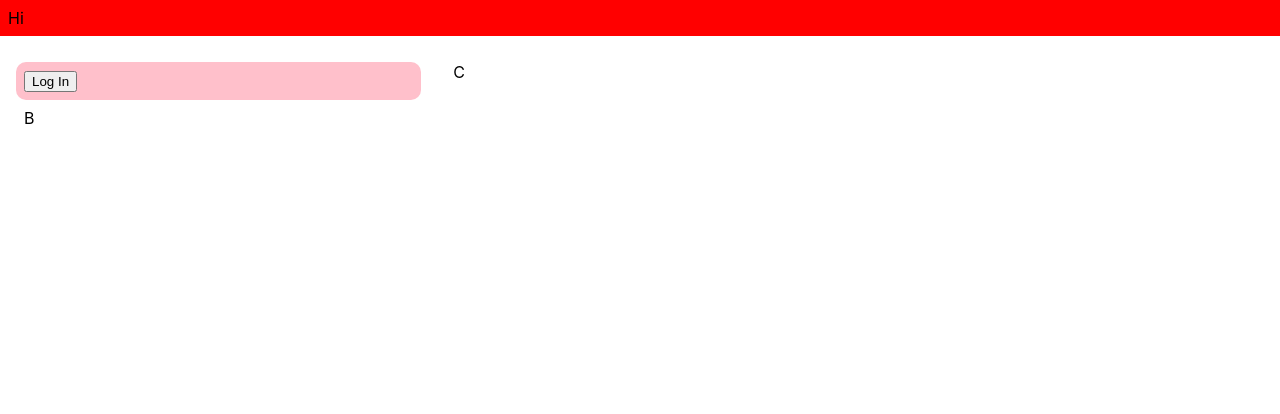
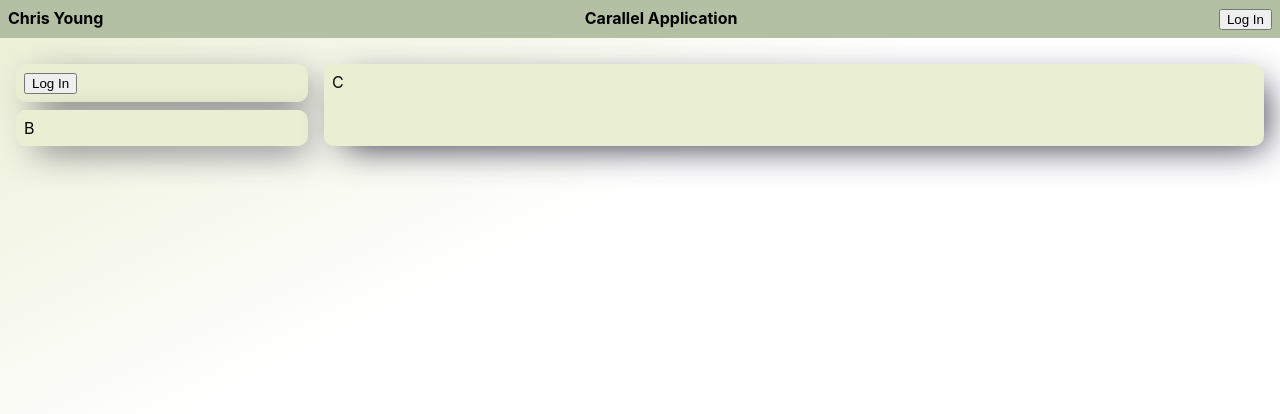
Before and after one commit to NovamationCEO/carallel, a React (Create React App) app in the folder frontend/: page / in a window 1280 px wide. Shown: the top 414 px of the page. Built offline with nearby package versions, Linux system fonts and the light colour scheme.

Commit message:
Starting to get pretty happy with rough UI

```diff
--- /dev/null
+++ b/frontend/src/components/ContentBox.tsx
@@ -0,0 +1,19 @@
+import { Box } from "@mui/material";
+import { Colors } from "constants/Colors";
+import React from "react";
+
+export function ContentBox(props: { flex?: number; children?: any }) {
+  const { flex, children } = props;
+  return (
+    <Box
+      padding={1}
+      bgcolor={Colors.primary}
+      borderRadius={"10px"}
+      margin={1}
+      flex={flex}
+      sx={{ boxShadow: `10px 10px 36px -10px ${Colors.midnight}` }}
+    >
+      {children}
+    </Box>
+  );
+}
--- a/frontend/src/components/MainPage.tsx
+++ b/frontend/src/components/MainPage.tsx
@@ -1,41 +1,43 @@
 import React from "react";
 import { LoginButton } from "./LoginButtonDefault";
 import { Box } from "@mui/material";
+import { Colors } from "constants/Colors";
+import { ContentBox } from "./ContentBox";
 
 export function MainPage() {
   return (
     <Box
       flex={1}
-      height={"calc(100vh - 20px"}
+      height={"calc(100vh - 20px)"}
       width={"100vw"}
       position={"relative"}
-      paddingLeft={"10px"}
-      paddingRight={"10px"}
-      paddingBottom={"10px"}
       sx={{
-        background:
-          "linear-gradient(333deg, rgba(255,255,255,1) 64%, rgba(221,249,255,1) 100%)",
+        background: `linear-gradient(333deg, rgba(255,255,255,1) 64%, ${Colors.light} 100%)`,
       }}
     >
       <Box
         display={"flex"}
-        bgcolor={"red"}
+        bgcolor={Colors.secondary}
         padding={1}
         flex={1}
         marginBottom={"10px"}
+        justifyContent={"space-between"}
+        fontWeight={"bold"}
       >
-        Hi
+        <Box>Chris Young</Box>
+        <Box>Carallel Application</Box>
+        <Box>
+          <LoginButton />
+        </Box>
       </Box>
-      <Box display={"flex"} flexDirection={"row"}>
-        <Box flex={1} flexDirection={"column"} padding={2}>
-          <Box padding={1} bgcolor={"pink"} borderRadius={"10px"}>
+      <Box display={"flex"} padding={1}>
+        <Box flex={1} flexDirection={"column"}>
+          <ContentBox>
             <LoginButton />
-          </Box>
-          <Box padding={1}>B</Box>
+          </ContentBox>
+          <ContentBox>B</ContentBox>
         </Box>
-        <Box flex={2} padding={2}>
-          C
-        </Box>
+        <ContentBox flex={3}>C</ContentBox>
       </Box>
     </Box>
   );
--- /dev/null
+++ b/frontend/src/constants/Colors.ts
@@ -0,0 +1,7 @@
+export const Colors = {
+  light: "#EAEFD3",
+  primary: "#EAEFD3",
+  secondary: "#B3C0A4",
+  dark: "#505168",
+  midnight: "#27233A",
+};
```
